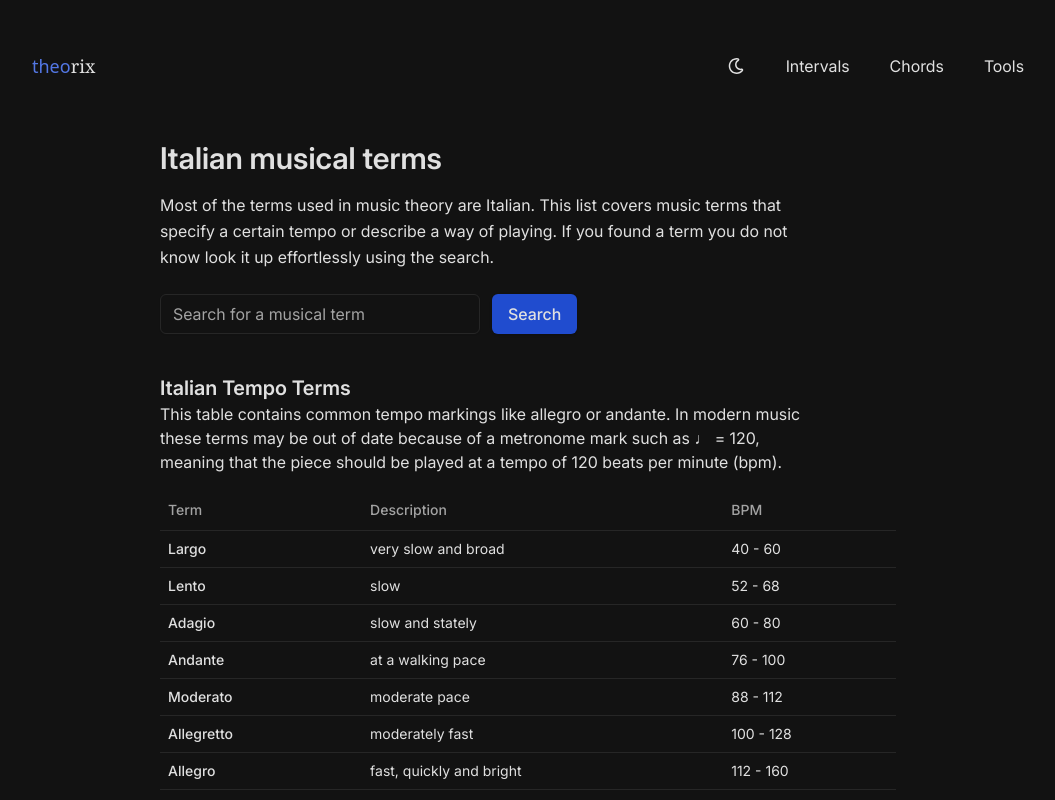
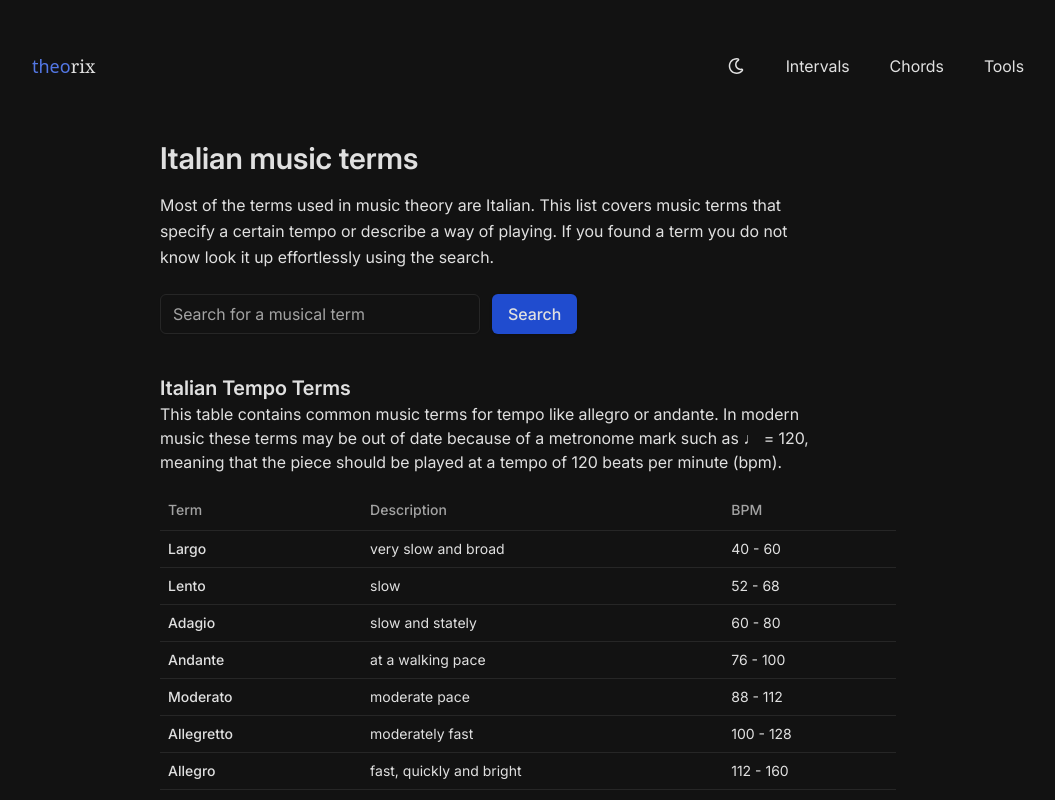
Before and after one commit to LucaJahnen/theorix, a React (Vite) app: page /musical-terms in a window 1280 px wide. Shown: the top 800 px of the page, without its empty margins (112-1167 px from the left). Built offline with nearby package versions, Linux system fonts and the light colour scheme.

Commit message:
changing dictionary title for seo

```diff
--- a/src/pages/chord-quiz/index.tsx
+++ b/src/pages/chord-quiz/index.tsx
@@ -19,7 +19,7 @@ import { IoSettingsOutline } from "react-icons/io5"
 import { displayChord } from "./helpers"
 import SettingsDialog from "@/components/SettingsDialog"
 import { Difficulty } from "@/components/SettingsDialog"
-import schema from "../../assets/chord-quiz.json"
+import schema from "../../assets/schemas/chord-quiz.json"
 
 interface Input {
   root: string,
--- a/src/pages/dictionary/index.tsx
+++ b/src/pages/dictionary/index.tsx
@@ -66,7 +66,7 @@ const Dictionary: React.FC = () => {
         </Helmet>
         <Navbar />
         <div className="px-4 pt-6 lg:w-[60%] lg:block lg:m-auto">
-            <h1 className="text-3xl font-semibold pb-4">Italian musical terms</h1>
+            <h1 className="text-3xl font-semibold pb-4">Italian music terms</h1>
             <p className="leading-relaxed max-w-[65ch]">Most of the terms used in music theory are Italian. This list covers music terms that specify a certain tempo or describe a way of playing. If you found a term you do not know look it up effortlessly using the search.</p>
             <form action="#" className='w-full flex flex-row gap-3 py-6' onSubmit={handleSubmit}>
                 <Input type="text" placeholder='Search for a musical term' name='search' required value={searchTerm} onChange={e => handleChange(e)} className='text-base h-10 max-w-[20rem]' />
@@ -75,7 +75,7 @@ const Dictionary: React.FC = () => {
             {renderResults(submitted, filteredData)}
             <section className='mt-4'>
                 <h2 className='text-xl font-semibold'>Italian Tempo Terms</h2>
-                <p className='pb-4 max-w-[65ch]'>This table contains common tempo markings like allegro or andante. In modern music these terms may be out of date because of a metronome mark such as &#x2669; = 120, meaning that the piece should be played at a tempo of 120 beats per minute (bpm).</p>
+                <p className='pb-4 max-w-[65ch]'>This table contains common music terms for tempo like allegro or andante. In modern music these terms may be out of date because of a metronome mark such as &#x2669; = 120, meaning that the piece should be played at a tempo of 120 beats per minute (bpm).</p>
                 <Table>
                     <TableHeader>
                         <TableRow>
```
Also changed, not shown: src/assets/schemas/chord-quiz.json (renamed from src/assets/chord-quiz.json), 1 other file (tests, documents, lock files or other folders).
